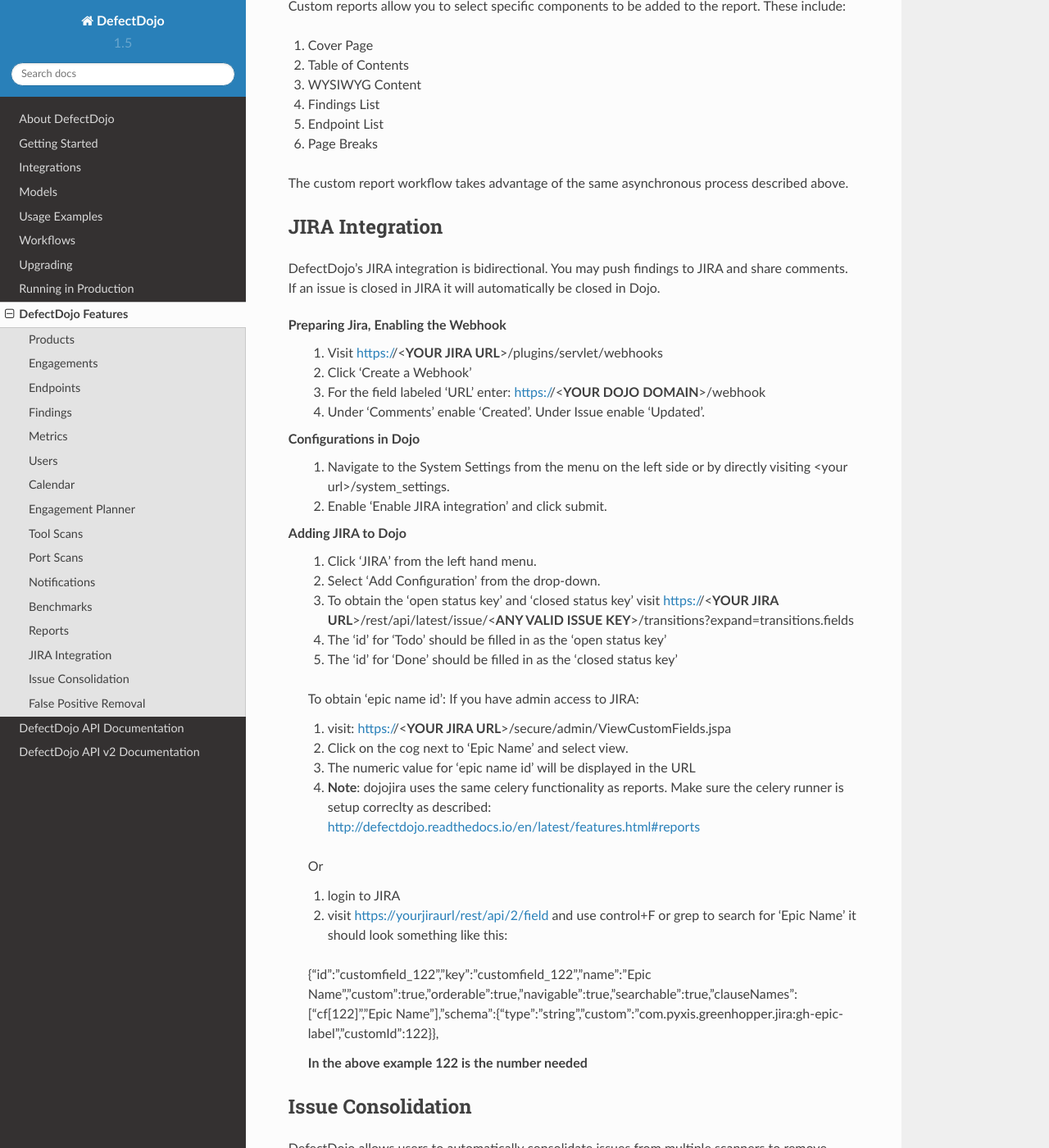
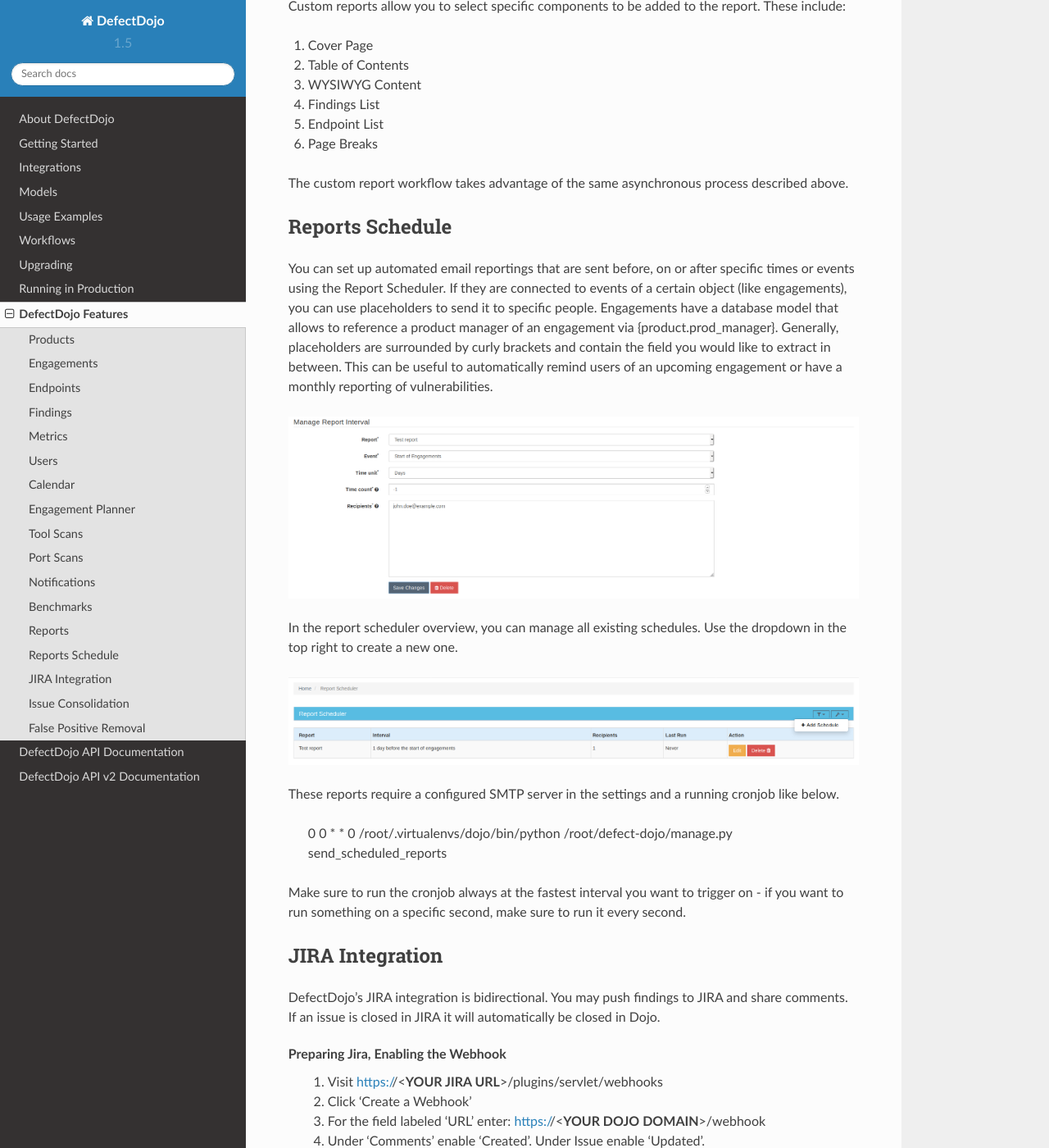
Before and after one commit to DefectDojo/Documentation, a Sphinx documentation site: the page built from docs/features.rst, in a window 1280 px wide and 1400 px high, scrolled down 24113 px. Shown: the whole window at 82% size. Built offline with Sphinx 7.4.7 and the Read the Docs theme 2.0.0, drawn with Linux system fonts in a browser that asks for light colours.

Commit message:
Added documentation for report scheduler

```diff
--- a/docs/features.rst
+++ b/docs/features.rst
@@ -671,6 +671,30 @@
 
 The custom report workflow takes advantage of the same asynchronous process described above.
 
+Reports Schedule
+----------------
+
+You can set up automated email reportings that are sent before, on or after specific times or events using the Report Scheduler.
+If they are connected to events of a certain object (like engagements), you can use placeholders to send it to specific people.
+Engagements have a database model that allows to reference a product manager of an engagement via {product.prod_manager}.
+Generally, placeholders are surrounded by curly brackets and contain the field you would like to extract in between.
+This can be useful to automatically remind users of an upcoming engagement or have a monthly reporting of vulnerabilities.
+
+.. image:: /_static/scheduler-2.png
+    :alt: Creating and managing a report interval
+
+In the report scheduler overview, you can manage all existing schedules.
+Use the dropdown in the top right to create a new one.
+
+.. image:: /_static/scheduler-1.png
+    :alt: Schedule Management
+
+These reports require a configured SMTP server in the settings and a running cronjob like below.
+
+    0 0 * * 0 /root/.virtualenvs/dojo/bin/python /root/defect-dojo/manage.py send_scheduled_reports
+
+Make sure to run the cronjob always at the fastest interval you want to trigger on - if you want to run something on a specific second, make sure to run it every second.
+
 JIRA Integration
 ----------------
 
```
Also changed, not shown: docs/_static/scheduler-1.png (added), docs/_static/scheduler-2.png (added).
